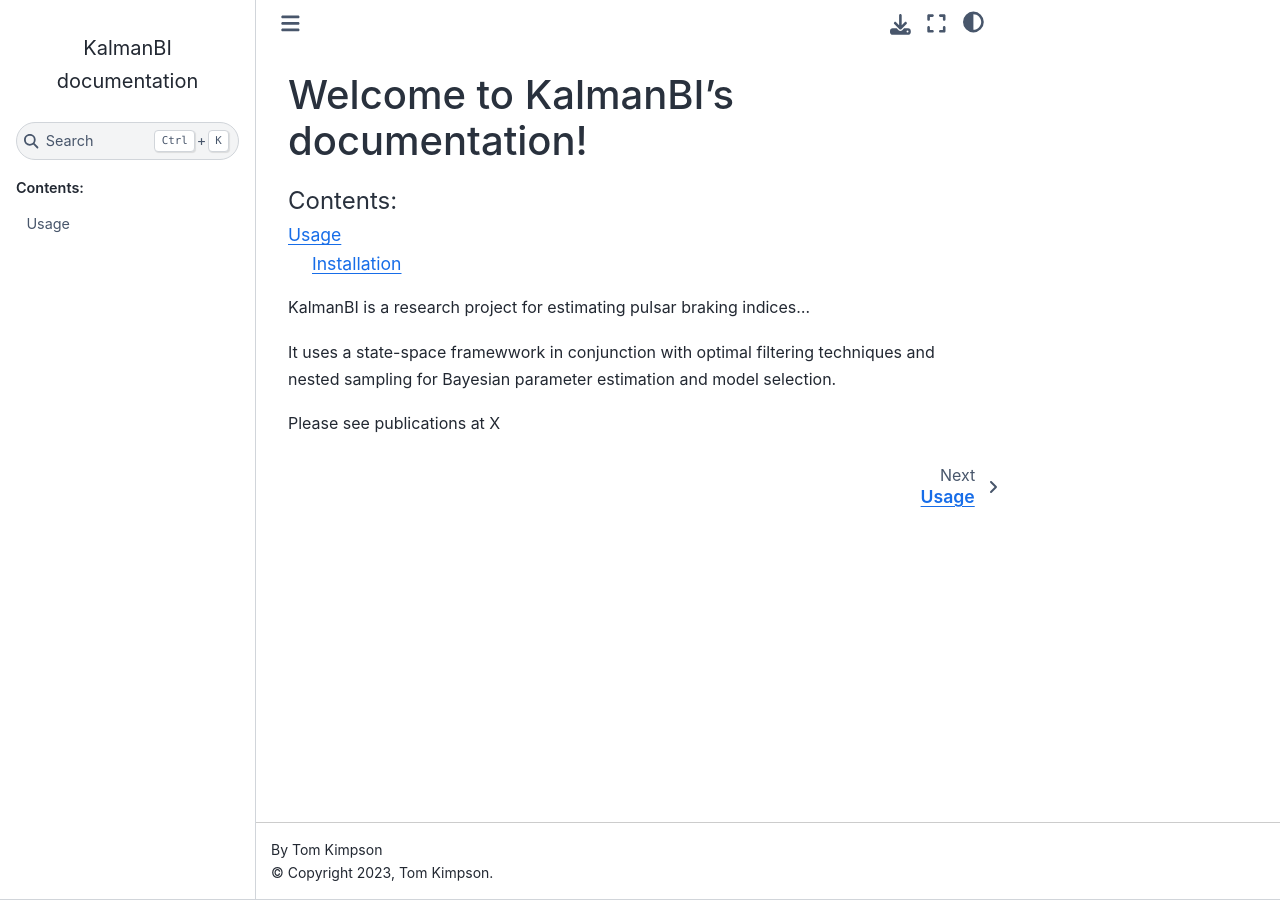
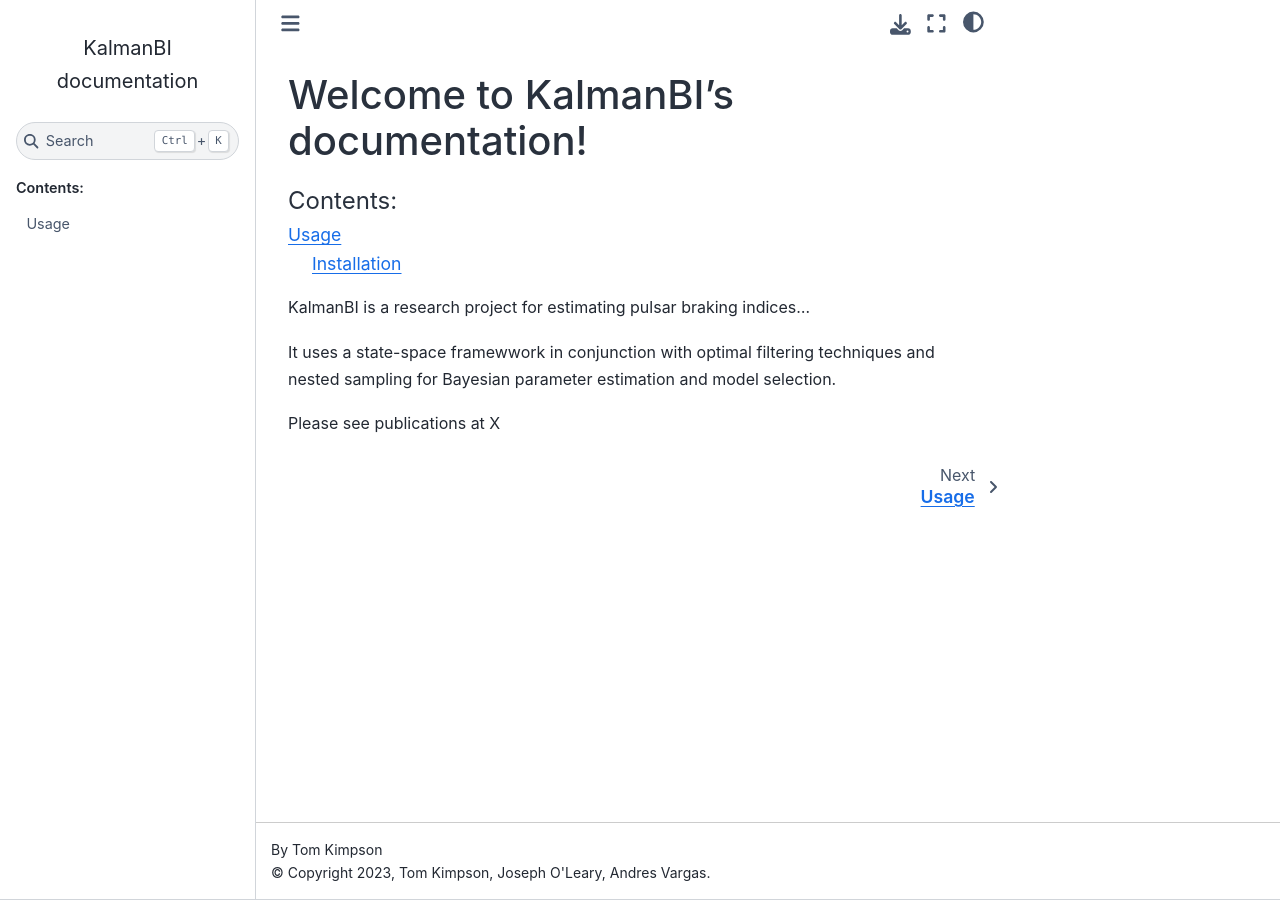
Before and after one commit to tomkimpson/KalmanBI, a Sphinx documentation site: the page built from docs/source/index.rst, in a window 1280 px wide. Built offline with Sphinx 7.4.7 and the Sphinx Book theme 1.1.4, drawn with Linux system fonts in a browser that asks for light colours.

Commit message:
add Joe/Andres

```diff
--- a/docs/source/conf.py
+++ b/docs/source/conf.py
@@ -7,7 +7,7 @@
 # https://www.sphinx-doc.org/en/master/usage/configuration.html#project-information
 
 project = 'KalmanBI'
-copyright = '2023, Tom Kimpson'
+copyright = "2023, Tom Kimpson, Joseph O'Leary, Andres Vargas"
 author = 'Tom Kimpson'
 
 # -- General configuration ---------------------------------------------------
```
